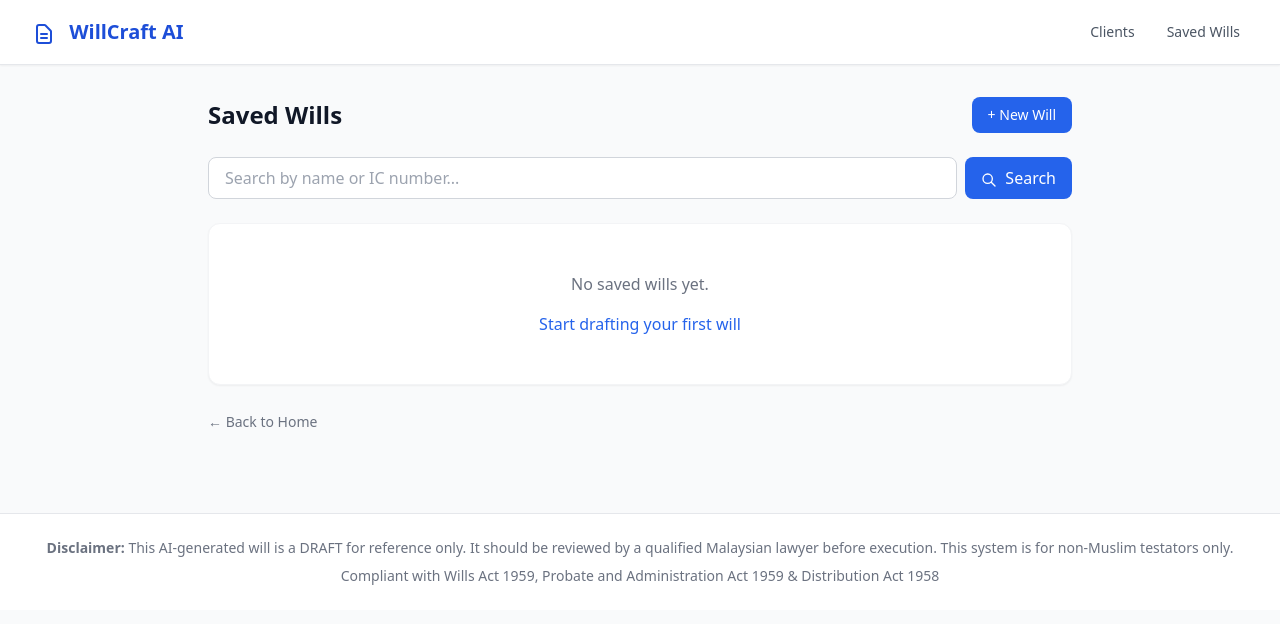
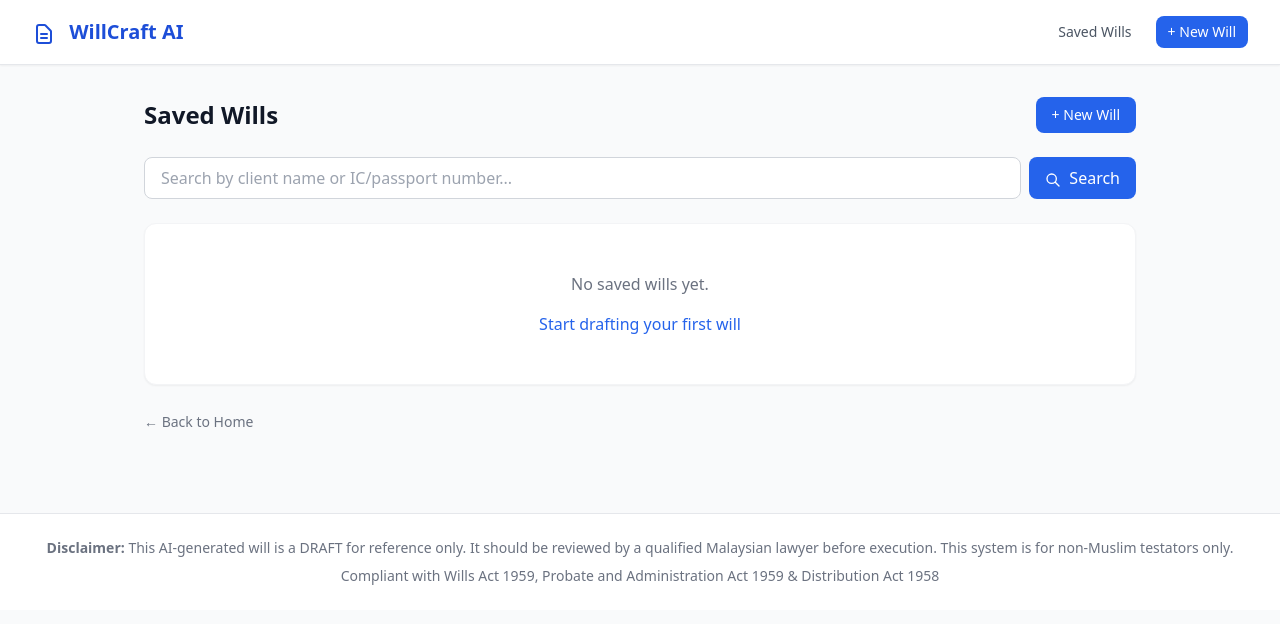
Before and after one commit to uxrm5c3/willcraft-ai, a Flask app: page /wills in a window 1280 px wide. Shown: the top 624 px of the page. Run offline with Flask 3, Linux system fonts and the light colour scheme; some libraries are stand-ins or nearby versions.

Commit message:
Improve OCR accuracy, unify Clients+Wills page, add client delete
- OCR: Much better NRIC vs passport detection with detailed format rules,
  digit-by-digit accuracy instructions, cross-check IC against DOB,
  passport number format (letter+digits), stronger address extraction
- Unified /wills page: Merged "Clients" and "Saved Wills" into single
  page grouped by client with wills nested underneath
- Client delete: New /clients/<id>/delete route cascades deletion of
  all wills, persons, documents, and disk files
- Nav: Simplified to "Saved Wills" + "New Will" button, removed duplicate
  "Clients" link. /clients now redirects to /wills
- Cache-bust v=20260314e

Co-Authored-By: Claude Opus 4.6 <noreply@anthropic.com>

```diff
--- a/app.py
+++ b/app.py
@@ -359,22 +359,41 @@ def api_will_save():
 
 @app.route('/wills')
 def will_list():
-    """List all saved wills with optional search."""
+    """Unified client+wills page: list all clients with their wills grouped."""
     q = request.args.get('q', '').strip()
     if q:
-        matching_clients = Client.query.filter(
+        all_clients = Client.query.filter(
             db.or_(
                 Client.full_name.ilike(f'%{q}%'),
                 Client.nric_passport.ilike(f'%{q}%'),
             )
-        ).all()
-        client_ids = [c.id for c in matching_clients]
-        saved_wills = Will.query.filter(
-            Will.client_id.in_(client_ids)
-        ).order_by(Will.updated_at.desc()).all() if client_ids else []
+        ).order_by(Client.updated_at.desc()).all()
     else:
-        saved_wills = Will.query.order_by(Will.updated_at.desc()).all()
-    return render_template('will_list.html', saved_wills=saved_wills, search_query=q)
+        all_clients = Client.query.order_by(Client.updated_at.desc()).all()
+
+    # Build grouped data: each client with their wills and stats
+    client_groups = []
+    for c in all_clients:
+        wills = Will.query.filter_by(client_id=c.id).order_by(Will.updated_at.desc()).all()
+        doc_count = Document.query.filter_by(client_id=c.id).count()
+        # Count generated files on disk
+        draft_count = 0
+        generated_count = 0
+        folder_path = os.path.join(UPLOAD_DIR, c.folder_name)
+        drafts_dir = os.path.join(folder_path, 'drafts')
+        gen_dir = os.path.join(folder_path, 'generated')
+        if os.path.isdir(drafts_dir):
+            draft_count = len([f for f in os.listdir(drafts_dir) if os.path.isfile(os.path.join(drafts_dir, f))])
+        if os.path.isdir(gen_dir):
+            generated_count = len([f for f in os.listdir(gen_dir) if os.path.isfile(os.path.join(gen_dir, f))])
+        client_groups.append({
+            'client': c,
+            'wills': wills,
+            'doc_count': doc_count,
+            'draft_count': draft_count,
+            'generated_count': generated_count,
+        })
+    return render_template('will_list.html', client_groups=client_groups, search_query=q)
 
 
 @app.route('/wills/<will_id>/load')
@@ -400,7 +419,36 @@ def will_delete(will_id):
         if session.get('will_id') == will_id:
             session.pop('will_id', None)
         flash('Will deleted.', 'info')
-    return redirect(url_for('index'))
+    return redirect(url_for('will_list'))
+
+
+@app.route('/clients/<client_id>/delete', methods=['POST'])
+def client_delete(client_id):
+    """Delete a client and ALL associated data (wills, persons, documents, disk files)."""
+    import shutil
+    client = db.session.get(Client, client_id)
+    if not client:
+        flash('Client not found.', 'error')
+        return redirect(url_for('will_list'))
+
+    # Delete associated documents from disk
+    folder_path = os.path.join(UPLOAD_DIR, client.folder_name)
+    if os.path.isdir(folder_path):
+        shutil.rmtree(folder_path, ignore_errors=True)
+
+    # Delete DB records (cascade: documents, wills, persons)
+    Document.query.filter_by(client_id=client_id).delete()
+    Will.query.filter_by(client_id=client_id).delete()
+    Person.query.filter_by(client_id=client_id).delete()
+    db.session.delete(client)
+    db.session.commit()
+
+    # Clear session if we deleted the currently loaded client
+    if session.get('client_id') == client_id:
+        session.clear()
+
+    flash(f'Client "{client.full_name}" and all associated data deleted.', 'info')
+    return redirect(url_for('will_list'))
 
 
 # -- Person Registry API -------------------------------------------------------
@@ -674,43 +722,11 @@ def client_documents():
 
 @app.route('/clients')
 def clients_list():
-    """List all clients with links to their file folders."""
-    q = request.args.get('q', '').strip()
+    """Redirect to unified /wills page (backward compatibility)."""
+    q = request.args.get('q', '')
     if q:
-        all_clients = Client.query.filter(
-            db.or_(
-                Client.full_name.ilike(f'%{q}%'),
-                Client.nric_passport.ilike(f'%{q}%'),
-            )
-        ).order_by(Client.updated_at.desc()).all()
-    else:
-        all_clients = Client.query.order_by(Client.updated_at.desc()).all()
-
-    # Gather stats for each client
-    client_data = []
-    for c in all_clients:
-        will_count = Will.query.filter_by(client_id=c.id).count()
-        doc_count = Document.query.filter_by(client_id=c.id).count()
-        latest_will = Will.query.filter_by(client_id=c.id).order_by(Will.updated_at.desc()).first()
-        # Count files in client folder on disk
-        draft_count = 0
-        generated_count = 0
-        folder_path = os.path.join(UPLOAD_DIR, c.folder_name)
-        drafts_dir = os.path.join(folder_path, 'drafts')
-        gen_dir = os.path.join(folder_path, 'generated')
-        if os.path.isdir(drafts_dir):
-            draft_count = len([f for f in os.listdir(drafts_dir) if os.path.isfile(os.path.join(drafts_dir, f))])
-        if os.path.isdir(gen_dir):
-            generated_count = len([f for f in os.listdir(gen_dir) if os.path.isfile(os.path.join(gen_dir, f))])
-        client_data.append({
-            'client': c,
-            'will_count': will_count,
-            'doc_count': doc_count,
-            'draft_count': draft_count,
-            'generated_count': generated_count,
-            'latest_will': latest_will,
-        })
-    return render_template('clients_list.html', client_data=client_data, search_query=q)
+        return redirect(url_for('will_list', q=q))
+    return redirect(url_for('will_list'))
 
 
 @app.route('/clients/<client_id>/files')
@@ -719,7 +735,7 @@ def client_files(client_id):
     client = db.session.get(Client, client_id)
     if not client:
         flash('Client not found.', 'error')
-        return redirect(url_for('clients_list'))
+        return redirect(url_for('will_list'))
 
     # Uploaded documents from DB
     documents = Document.query.filter_by(client_id=client_id).order_by(Document.created_at.desc()).all()
--- a/templates/base.html
+++ b/templates/base.html
@@ -5,7 +5,7 @@
     <meta name="viewport" content="width=device-width, initial-scale=1.0">
     <title>{% block title %}AI Will Writing System{% endblock %}</title>
     <script src="https://cdn.tailwindcss.com"></script>
-    <link rel="stylesheet" href="{{ url_for('static', filename='css/custom.css') }}?v=20260314d">
+    <link rel="stylesheet" href="{{ url_for('static', filename='css/custom.css') }}?v=20260314e">
     <script>
         tailwind.config = {
             theme: {
@@ -31,8 +31,8 @@
                     </a>
                 </div>
                 <div class="flex items-center gap-2 sm:gap-4">
-                    <a href="/clients" class="text-xs sm:text-sm text-gray-600 hover:text-primary-600 font-medium px-2 py-1">Clients</a>
                     <a href="/wills" class="text-xs sm:text-sm text-gray-600 hover:text-primary-600 font-medium px-2 py-1">Saved Wills</a>
+                    <a href="/wizard/new" class="text-xs sm:text-sm bg-primary-600 text-white hover:bg-primary-700 font-medium px-3 py-1.5 rounded-lg">+ New Will</a>
                 </div>
             </div>
         </div>
--- a/templates/client_files.html
+++ b/templates/client_files.html
@@ -17,8 +17,8 @@
                 &middot; Created: {{ client.created_at.strftime('%d %b %Y') }}
             </p>
         </div>
-        <a href="/clients" class="px-4 py-2 text-gray-600 border border-gray-300 font-medium rounded-lg hover:bg-gray-50 text-sm">
-            &larr; All Clients
+        <a href="/wills" class="px-4 py-2 text-gray-600 border border-gray-300 font-medium rounded-lg hover:bg-gray-50 text-sm">
+            &larr; Back to Saved Wills
         </a>
     </div>
 
--- a/templates/will_list.html
+++ b/templates/will_list.html
@@ -3,8 +3,8 @@
 {% block title %}Saved Wills - WillCraft AI{% endblock %}
 
 {% block content %}
-<div class="max-w-4xl mx-auto px-4 py-6 sm:py-8">
-    <div class="flex justify-between items-center mb-4 sm:mb-6">
+<div class="max-w-5xl mx-auto px-4 py-6 sm:py-8">
+    <div class="flex flex-wrap justify-between items-center gap-2 mb-4 sm:mb-6">
         <h1 class="text-xl sm:text-2xl font-bold text-gray-900">Saved Wills</h1>
         <a href="/wizard/new" class="px-3 py-2 sm:px-4 bg-primary-600 text-white text-sm font-medium rounded-lg hover:bg-primary-700 transition-colors">
             + New Will
@@ -15,7 +15,7 @@
     <div class="mb-4 sm:mb-6">
         <form method="GET" action="/wills" class="flex flex-col sm:flex-row gap-2">
             <input type="text" name="q" value="{{ search_query or '' }}"
-                   placeholder="Search by name or IC number..."
+                   placeholder="Search by client name or IC/passport number..."
                    class="flex-1 px-4 py-2 border border-gray-300 rounded-lg focus:ring-2 focus:ring-primary-500 focus:border-primary-500">
             <div class="flex gap-2">
                 <button type="submit" class="flex-1 sm:flex-none px-4 py-2 bg-primary-600 text-white font-medium rounded-lg hover:bg-primary-700 transition-colors">
@@ -28,47 +28,77 @@
             </div>
         </form>
         {% if search_query %}
-        <p class="text-sm text-gray-500 mt-2">Showing results for "<strong>{{ search_query }}</strong>" ({{ saved_wills|length }} found)</p>
+        <p class="text-sm text-gray-500 mt-2">Showing results for "<strong>{{ search_query }}</strong>" ({{ client_groups|length }} client{{ 's' if client_groups|length != 1 }})</p>
         {% endif %}
     </div>
 
-    {% if saved_wills %}
-    <div class="bg-white rounded-xl shadow-sm border border-gray-100 divide-y divide-gray-100">
-        {% for will in saved_wills %}
-        <div class="will-list-item flex flex-col sm:flex-row sm:justify-between sm:items-center p-4 hover:bg-gray-50 gap-3">
-            <div class="flex-1 min-w-0">
-                <p class="font-medium text-gray-900 truncate">{{ will.title }}</p>
-                <div class="text-sm text-gray-500 mt-0.5">
-                    {% if will.client %}
-                    <span class="font-medium text-gray-700">{{ will.client.full_name }}</span>
-                    {% if will.client.nric_passport %}<span class="text-gray-400 text-xs">({{ will.client.nric_passport }})</span>{% endif %}
-                    <br class="sm:hidden">
-                    <span class="hidden sm:inline">&middot;</span>
-                    {% endif %}
-                    <span class="{% if will.status == 'generated' %}text-green-600{% elif will.status == 'finalized' %}text-blue-600{% else %}text-amber-600{% endif %}">{{ will.status }}</span>
-                    &middot; {{ will.updated_at.strftime('%d %b %Y') }}
+    {% if client_groups %}
+    <div class="space-y-4">
+        {% for group in client_groups %}
+        <div class="bg-white rounded-xl shadow-sm border border-gray-100 overflow-hidden">
+            <!-- Client Header -->
+            <div class="px-4 py-3 bg-gray-50 border-b border-gray-100">
+                <div class="flex flex-col sm:flex-row sm:justify-between sm:items-center gap-2">
+                    <div class="flex items-center gap-2 min-w-0">
+                        <svg class="w-5 h-5 text-primary-600 flex-shrink-0" fill="none" stroke="currentColor" viewBox="0 0 24 24"><path stroke-linecap="round" stroke-linejoin="round" stroke-width="2" d="M16 7a4 4 0 11-8 0 4 4 0 018 0zM12 14a7 7 0 00-7 7h14a7 7 0 00-7-7z"/></svg>
+                        <span class="font-semibold text-gray-900 truncate">{{ group.client.full_name }}</span>
+                        {% if group.client.nric_passport %}
+                        <span class="text-xs text-gray-400 flex-shrink-0">({{ group.client.nric_passport }})</span>
+                        {% endif %}
+                    </div>
+                    <div class="flex items-center gap-2 flex-shrink-0">
+                        <span class="text-xs text-gray-500">
+                            {{ group.wills|length }} will{{ 's' if group.wills|length != 1 }}
+                            {% if group.doc_count > 0 %} · {{ group.doc_count }} doc{{ 's' if group.doc_count != 1 }}{% endif %}
+                            {% if group.generated_count > 0 %} · <span class="text-green-600">{{ group.generated_count }} generated</span>{% endif %}
+                        </span>
+                        {% if group.doc_count > 0 %}
+                        <a href="/clients/{{ group.client.id }}/files" class="px-2 py-1 text-xs text-gray-600 hover:bg-gray-200 rounded border border-gray-200" title="View documents">
+                            <svg class="inline w-3.5 h-3.5 mr-0.5" fill="none" stroke="currentColor" viewBox="0 0 24 24"><path stroke-linecap="round" stroke-linejoin="round" stroke-width="2" d="M3 7v10a2 2 0 002 2h14a2 2 0 002-2V9a2 2 0 00-2-2h-6l-2-2H5a2 2 0 00-2 2z"/></svg>
+                            Files
+                        </a>
+                        {% endif %}
+                        <form method="POST" action="/clients/{{ group.client.id }}/delete" class="inline" onsubmit="return confirm('Delete client &quot;{{ group.client.full_name }}&quot; and ALL their wills and documents? This cannot be undone.')">
+                            <button type="submit" class="px-2 py-1 text-xs text-red-500 hover:bg-red-50 rounded border border-red-200" title="Delete client and all data">
+                                <svg class="inline w-3.5 h-3.5" fill="none" stroke="currentColor" viewBox="0 0 24 24"><path stroke-linecap="round" stroke-linejoin="round" stroke-width="2" d="M19 7l-.867 12.142A2 2 0 0116.138 21H7.862a2 2 0 01-1.995-1.858L5 7m5 4v6m4-6v6m1-10V4a1 1 0 00-1-1h-4a1 1 0 00-1 1v3M4 7h16"/></svg>
+                            </button>
+                        </form>
+                    </div>
                 </div>
             </div>
-            <div class="flex gap-2 flex-shrink-0">
-                {% if will.client %}
-                <a href="/clients/{{ will.client_id }}/files" class="px-3 py-1.5 text-gray-600 text-sm hover:bg-gray-100 rounded-lg border border-gray-200" title="View client files">
-                    <svg class="inline w-4 h-4 mr-0.5" fill="none" stroke="currentColor" viewBox="0 0 24 24"><path stroke-linecap="round" stroke-linejoin="round" stroke-width="2" d="M3 7v10a2 2 0 002 2h14a2 2 0 002-2V9a2 2 0 00-2-2h-6l-2-2H5a2 2 0 00-2 2z"/></svg>
-                    Files
-                </a>
-                {% endif %}
-                <a href="/wills/{{ will.id }}/load" class="px-4 py-1.5 bg-primary-600 text-white text-sm font-medium rounded-lg hover:bg-primary-700 transition-colors">Resume</a>
-                <form method="POST" action="/wills/{{ will.id }}/delete" class="inline" onsubmit="return confirm('Delete this will draft?')">
-                    <button type="submit" class="px-3 py-1.5 text-red-600 text-sm hover:bg-red-50 rounded-lg border border-red-200">Delete</button>
-                </form>
+
+            <!-- Wills for this client -->
+            {% if group.wills %}
+            <div class="divide-y divide-gray-100">
+                {% for will in group.wills %}
+                <div class="flex flex-col sm:flex-row sm:justify-between sm:items-center p-4 hover:bg-gray-50 gap-2">
+                    <div class="flex-1 min-w-0">
+                        <p class="font-medium text-gray-900 truncate text-sm">{{ will.title }}</p>
+                        <div class="text-xs text-gray-500 mt-0.5">
+                            <span class="{% if will.status == 'generated' %}text-green-600{% elif will.status == 'finalized' %}text-blue-600{% else %}text-amber-600{% endif %} font-medium">{{ will.status }}</span>
+                            · {{ will.updated_at.strftime('%d %b %Y, %I:%M %p') }}
+                        </div>
+                    </div>
+                    <div class="flex gap-2 flex-shrink-0">
+                        <a href="/wills/{{ will.id }}/load" class="px-4 py-1.5 bg-primary-600 text-white text-xs sm:text-sm font-medium rounded-lg hover:bg-primary-700 transition-colors">Resume</a>
+                        <form method="POST" action="/wills/{{ will.id }}/delete" class="inline" onsubmit="return confirm('Delete this will draft?')">
+                            <button type="submit" class="px-3 py-1.5 text-red-600 text-xs sm:text-sm hover:bg-red-50 rounded-lg border border-red-200">Delete</button>
+                        </form>
+                    </div>
+                </div>
+                {% endfor %}
             </div>
+            {% else %}
+            <div class="p-4 text-center text-sm text-gray-400">No wills saved for this client yet.</div>
+            {% endif %}
         </div>
         {% endfor %}
     </div>
     {% else %}
     <div class="bg-white rounded-xl shadow-sm border border-gray-100 p-8 sm:p-12 text-center">
         {% if search_query %}
-        <p class="text-gray-500 mb-4">No wills found matching "{{ search_query }}".</p>
-        <a href="/wills" class="text-primary-600 hover:underline font-medium">Show all wills</a>
+        <p class="text-gray-500 mb-4">No clients found matching "{{ search_query }}".</p>
+        <a href="/wills" class="text-primary-600 hover:underline font-medium">Show all clients</a>
         {% else %}
         <p class="text-gray-500 mb-4">No saved wills yet.</p>
         <a href="/wizard/new" class="text-primary-600 hover:underline font-medium">Start drafting your first will</a>
@@ -76,6 +106,19 @@
     </div>
     {% endif %}
 
+    <!-- Flash Messages -->
+    {% with messages = get_flashed_messages(with_categories=true) %}
+    {% if messages %}
+    <div class="mt-4 space-y-2">
+        {% for category, message in messages %}
+        <div class="p-3 rounded-lg text-sm {% if category == 'error' %}bg-red-50 text-red-700 border border-red-200{% else %}bg-green-50 text-green-700 border border-green-200{% endif %}">
+            {{ message }}
+        </div>
+        {% endfor %}
+    </div>
+    {% endif %}
+    {% endwith %}
+
     <div class="mt-6">
         <a href="/" class="text-sm text-gray-500 hover:text-gray-700">&larr; Back to Home</a>
     </div>
--- a/templates/wizard/layout.html
+++ b/templates/wizard/layout.html
@@ -131,6 +131,6 @@
 <script>
     window._personRegistry = {{ (persons | default([])) | tojson }};
 </script>
-<script src="{{ url_for('static', filename='js/wizard.js') }}?v=20260314d"></script>
+<script src="{{ url_for('static', filename='js/wizard.js') }}?v=20260314e"></script>
 {% block wizard_scripts %}{% endblock %}
 {% endblock %}
```
Also changed, not shown: ai/ocr.py (+42 -20 lines).
